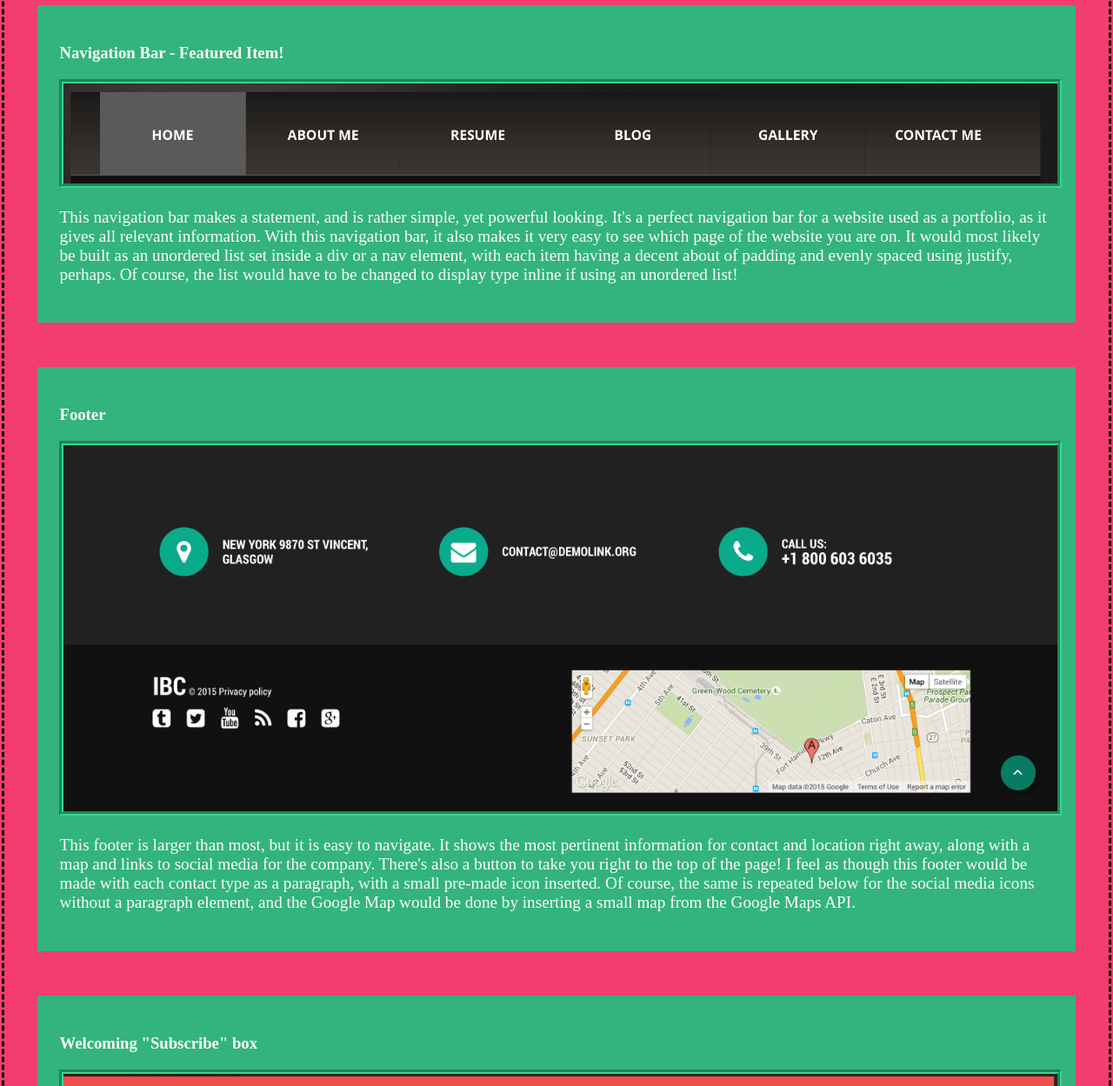
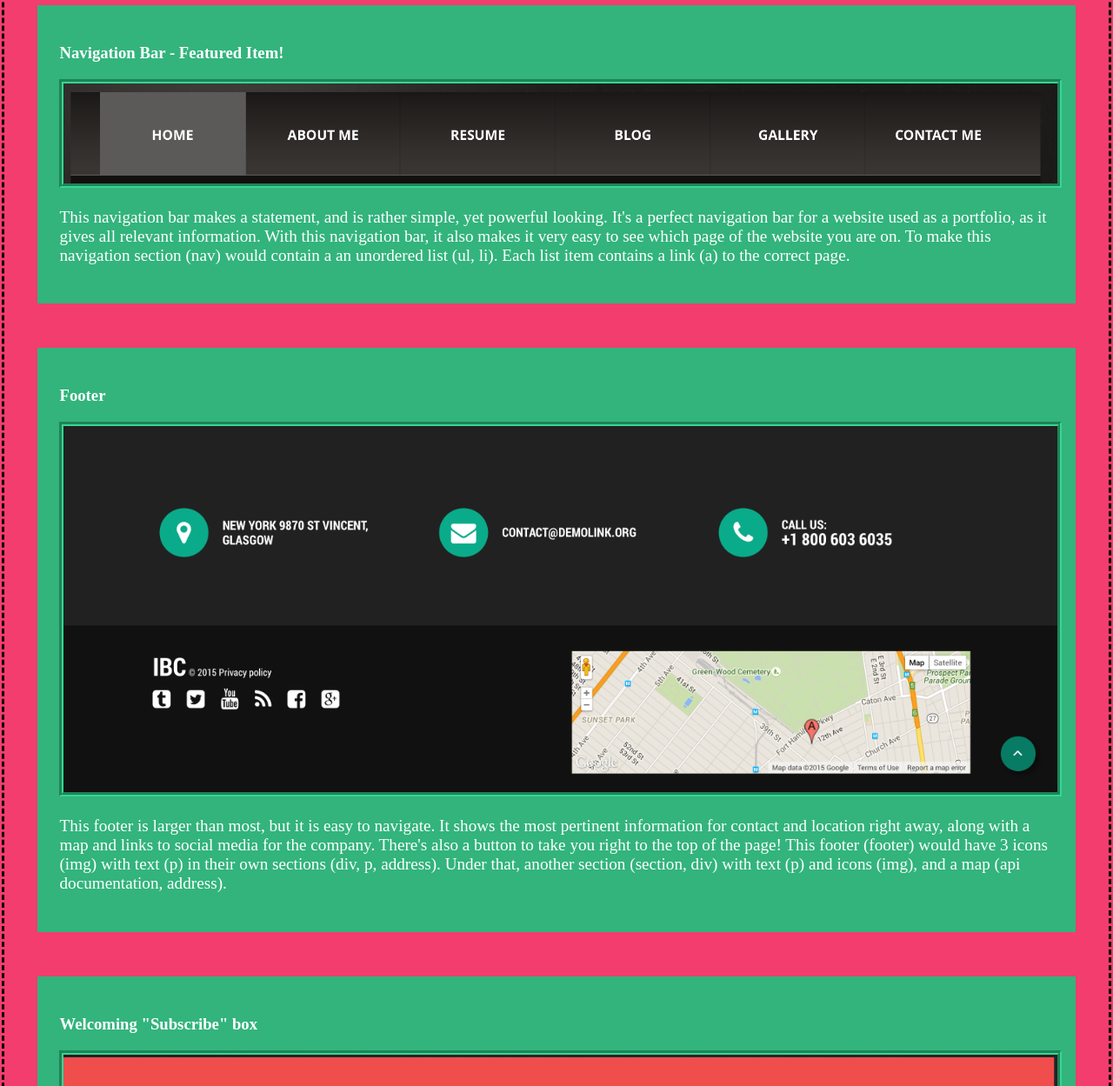
Before and after one commit to rschwilm/rschwilm.github.io, a plain HTML site: page index.html in a window 1280 px wide. Shown: the part 756-2005 px from the top of the page at 87% size. Drawn offline with Linux system fonts and the light colour scheme.

Commit message:
added 2 tag breakdowns

```diff
--- a/index.html
+++ b/index.html
@@ -26,12 +26,12 @@
      	<article id="navEx">
         	<h3>Navigation Bar - Featured Item!</h3>
         	<img src="img/nav_bar.png" alt="Navigation Bar" />
-            <p>This navigation bar makes a statement, and is rather simple, yet powerful looking. It's a perfect navigation bar for a website used as a portfolio, as it gives all relevant information. With this navigation bar, it also makes it very easy to see which page of the website you are on. It would most likely be built as an unordered list set inside a div or a nav element, with each item having a decent about of padding and evenly spaced using justify, perhaps. Of course, the list would have to be changed to display type inline if using an unordered list!</p>
+            <p>This navigation bar makes a statement, and is rather simple, yet powerful looking. It's a perfect navigation bar for a website used as a portfolio, as it gives all relevant information. With this navigation bar, it also makes it very easy to see which page of the website you are on. To make this navigation section (nav) would contain a an unordered list (ul, li). Each list item contains a link (a) to the correct page.</p>
         </article>
      	<article id="footerEx">
         	<h3>Footer</h3>
             <img src="img/footer.png" alt="Footer" />
-            <p>This footer is larger than most, but it is easy to navigate. It shows the most pertinent information for contact and location right away, along with a map and links to social media for the company. There's also a button to take you right to the top of the page! I feel as though this footer would be made with each contact type as a paragraph, with a small pre-made icon inserted. Of course, the same is repeated below for the social media icons without a paragraph element, and the Google Map would be done by inserting a small map from the Google Maps API. </p>
+            <p>This footer is larger than most, but it is easy to navigate. It shows the most pertinent information for contact and location right away, along with a map and links to social media for the company. There's also a button to take you right to the top of the page! This footer (footer) would have 3 icons (img) with text (p) in their own sections (div, p, address). Under that, another section (section, div) with text (p) and icons (img), and a map (api documentation, address).  </p>
         </article>
         <article id="subscribeEx">
         	<h3>Welcoming "Subscribe" box</h3>
```
